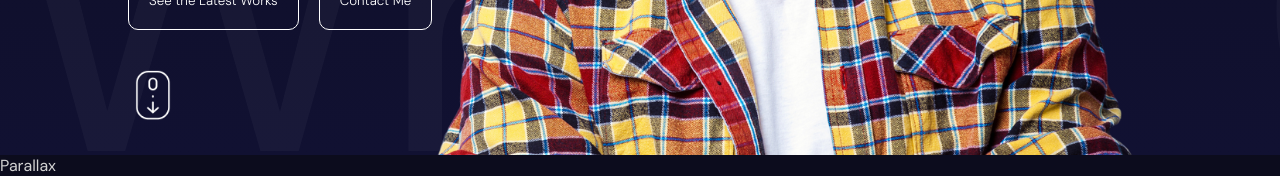
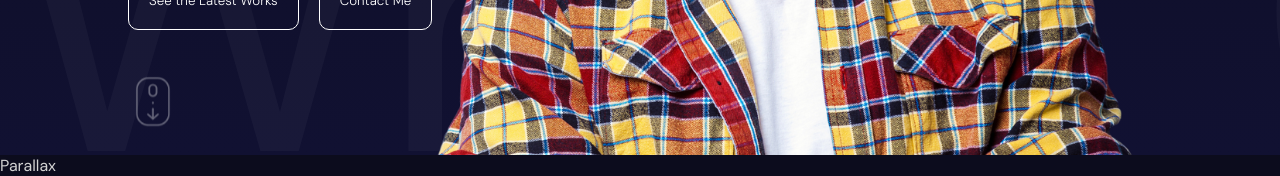
Before and after one commit to erickdc7/react-portfolio-7, a React (Vite) app: page / in a window 1280 px wide. Shown: the part 645-821 px from the top of the page. Built offline with nearby package versions, Linux system fonts and the light colour scheme.

Commit message:
add animation

```diff
--- a/src/components/hero/Hero.jsx
+++ b/src/components/hero/Hero.jsx
@@ -57,6 +57,7 @@ const Hero = () => {
                         src="/scroll.png"
                         alt=""
                         variants={textVariants}
+                        animate="scrollButton"
                     />
                 </motion.div>
             </div>
```
